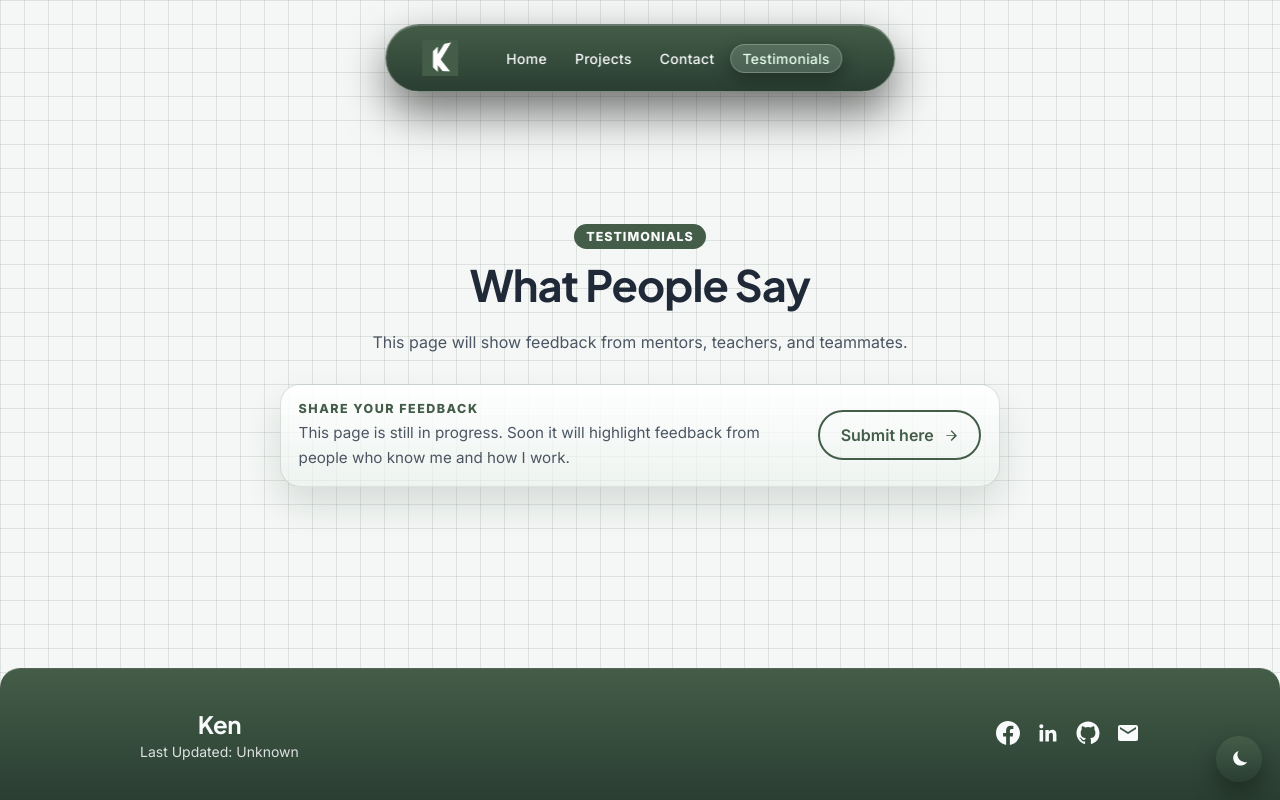
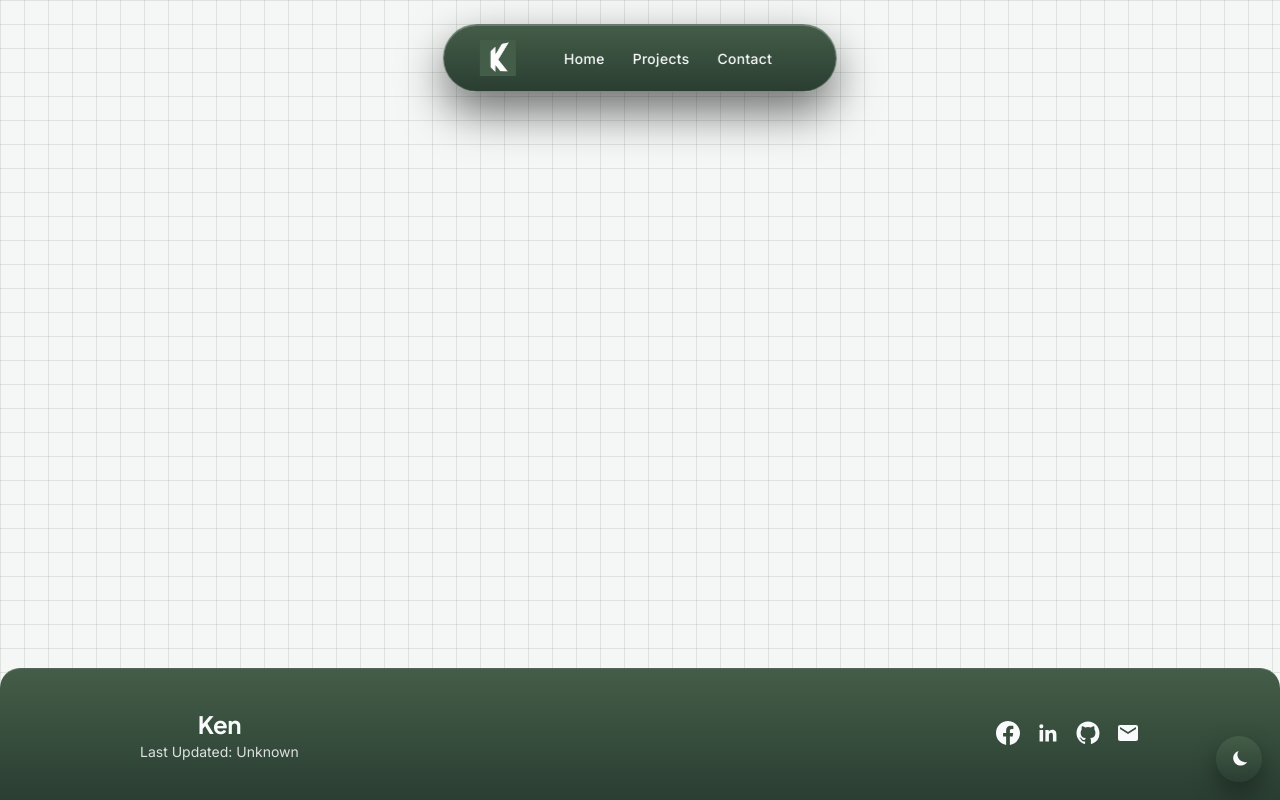
Before and after one commit to DevKennySoriano/vue-portfolio, a Vue app: page /testimonials in a window 1280 px wide. Built offline with nearby package versions, Linux system fonts and the light colour scheme.

Commit message:
removed : testimonnials page (temporary)

```diff
--- a/src/components/layout/Navbar.vue
+++ b/src/components/layout/Navbar.vue
@@ -35,16 +35,6 @@
               </svg>
             </span>
             <span class="text">Contact</span>
-          </router-link>
-        </li>
-        <li>
-          <router-link to="/testimonials">
-            <span class="icon">
-              <svg xmlns="http://www.w3.org/2000/svg" width="20" height="20" fill="currentColor" viewBox="0 0 24 24">
-                <path d="M5 5h14v10H8l-3 3V5Zm3.3 3.2a1.1 1.1 0 1 0 0 2.2 1.1 1.1 0 0 0 0-2.2Zm4 0a1.1 1.1 0 1 0 0 2.2 1.1 1.1 0 0 0 0-2.2Zm4 0a1.1 1.1 0 1 0 0 2.2 1.1 1.1 0 0 0 0-2.2Z"/>
-              </svg>
-            </span>
-            <span class="text">Testimonials</span>
           </router-link>
         </li>
         <li>
@@ -122,17 +112,7 @@
           <span class="text">Contact</span>
         </router-link>
       </li>
-      <li>
-        <router-link to="/testimonials">
-          <span class="icon">
-            <svg xmlns="http://www.w3.org/2000/svg" width="20" height="20" viewBox="0 0 24 24" fill="none" stroke="currentColor" stroke-width="1.9" stroke-linecap="round" stroke-linejoin="round" aria-hidden="true">
-              <path d="M5 6h14v9H8l-3 3V6z" />
-              <path d="M8.5 9.8h.01M12 9.8h.01M15.5 9.8h.01" />
-            </svg>
-          </span>
-          <span class="text">Testimonials</span>
-        </router-link>
-      </li>
+
     </ul>
   </nav>
 
--- a/src/components/ui/contactpage-end.vue
+++ b/src/components/ui/contactpage-end.vue
@@ -5,9 +5,8 @@
   <section class="collab" data-aos="fade-up" data-aos-duration="900" data-aos-once="true">
     <h2 class="title">Want to hear what people say?</h2>
     <p class="text">
-      Check out testimonials from mentors, teachers, and teammates to see how I work and collaborate.
+      Reach out to request references or feedback from mentors and collaborators.
     </p>
-    <router-link to="/testimonials" class="cta">View testimonials</router-link>
   </section>
 </template>
 
--- a/src/css/views/testimonials.css
+++ /dev/null
@@ -1,140 +0,0 @@
-.testimonials-page {
-  max-width: 1080px;
-  margin: 120px auto 90px;
-  padding: 0 1rem;
-}
-
-.testimonials-hero {
-  margin: 0 auto 2rem;
-  max-width: 760px;
-  text-align: center;
-}
-
-.eyebrow {
-  display: inline-block;
-  margin: 0 0 0.5rem;
-  padding: 0.3rem 0.75rem;
-  border-radius: 999px;
-  font-size: 0.78rem;
-  letter-spacing: 0.08em;
-  font-weight: 800;
-  text-transform: uppercase;
-  color: var(--text-inverse);
-  background: var(--surface-strong);
-}
-
-h1 {
-  margin: 0;
-  font-size: clamp(1.8rem, 3.7vw, 2.7rem);
-  color: var(--text);
-}
-
-.intro {
-  margin: 1rem auto 0;
-  max-width: 680px;
-  color: var(--text-muted);
-  line-height: 1.75;
-  font-size: 1rem;
-}
-
-.submit-card {
-  display: flex;
-  align-items: center;
-  justify-content: space-between;
-  flex-wrap: nowrap;
-  gap: 1rem;
-  margin: 1.75rem auto 0;
-  max-width: 720px;
-  padding: 1rem 1.1rem;
-  border: 1px solid var(--border);
-  border-radius: 20px;
-  background:
-    linear-gradient(180deg, color-mix(in srgb, var(--bg-elevated) 96%, transparent), color-mix(in srgb, var(--bg-soft) 58%, transparent));
-  box-shadow: var(--shadow);
-  text-align: left;
-}
-
-.submit-copy {
-  flex: 1;
-  min-width: 0;
-}
-
-.submit-label {
-  margin: 0;
-  font-size: 0.78rem;
-  font-weight: 800;
-  letter-spacing: 0.12em;
-  text-transform: uppercase;
-  color: var(--surface-strong);
-}
-
-.submit-text {
-  margin: 0.35rem 0 0;
-  color: var(--text-muted);
-  font-size: 0.95rem;
-  line-height: 1.6;
-}
-
-.submit-link {
-  display: inline-flex;
-  align-items: center;
-  justify-content: center;
-  gap: 0.55rem;
-  flex-shrink: 0;
-  white-space: nowrap;
-  padding: 0.8rem 1.3rem;
-  border-radius: 999px;
-  border: 2px solid var(--surface-strong);
-  color: var(--surface-strong);
-  font-weight: 600;
-  text-decoration: none;
-  transition: background 0.3s ease, color 0.3s ease, transform 0.2s ease, box-shadow 0.2s ease;
-}
-
-.submit-link:hover {
-  background: var(--surface-strong);
-  color: var(--text-inverse);
-  transform: translateY(-2px);
-  box-shadow: var(--shadow);
-}
-
-.submit-link svg {
-  width: 16px;
-  height: 16px;
-  fill: currentColor;
-  transition: transform 0.2s ease;
-}
-
-.submit-link:hover svg {
-  transform: translateX(2px);
-}
-
-@media (max-width: 640px) {
-  .testimonials-page {
-    margin: 95px auto 80px;
-    padding: 0 0.8rem;
-  }
-
-  .testimonials-hero {
-    margin-bottom: 1.25rem;
-  }
-
-  .intro {
-    font-size: 0.95rem;
-  }
-
-  .submit-card {
-    flex-direction: column;
-    align-items: stretch;
-    text-align: center;
-    padding: 1rem;
-  }
-
-  .submit-copy {
-    text-align: center;
-  }
-
-  .submit-link {
-    width: 100%;
-  }
-}
--- a/src/router/index.js
+++ b/src/router/index.js
@@ -2,7 +2,6 @@ import { createRouter, createWebHistory } from 'vue-router'
 import Home from '../views/Home.vue'
 import Projects from '../views/Projects.vue'
 import Contactpage from '../views/Contactpage.vue'
-import Testimonials from '../views/Testimonials.vue'
 
 const DEFAULT_META = {
   title: 'Kenny Soriano | Portfolio',
@@ -40,15 +39,7 @@ const routes = [
     }
   },
 
-  {
-    path: '/testimonials',
-    name: 'Testimonials',
-    component: Testimonials,
-    meta: {
-      title: 'Testimonials | Kenny Soriano',
-      description: 'Read feedback from mentors, teachers, and teammates about working with Kenny Soriano on academic and development projects.'
-    }
-  },
+
 
 
  {
--- a/src/views/Testimonials.vue
+++ /dev/null
@@ -1,32 +0,0 @@
-<template>
-  <main class="testimonials-page">
-    <section class="testimonials-hero" data-aos="fade-up" data-aos-once="true">
-      <p class="eyebrow">Testimonials</p>
-      <h1>What People Say</h1>
-      <p class="intro">
-        This page will show feedback from mentors, teachers, and teammates.
-      </p>
-      <div class="submit-card">
-        <div class="submit-copy">
-          <p class="submit-label">Share Your Feedback</p>
-          <p class="submit-text">
-            This page is still in progress. Soon it will highlight feedback from people who know me and how I work.
-          </p>
-        </div>
-        <a
-          class="submit-link"
-          href="https://forms.gle/dzBi7NQGjKAZ54Dj9"
-          target="_blank"
-          rel="noopener noreferrer"
-        >
-          <span>Submit here</span>
-          <svg viewBox="0 0 24 24" aria-hidden="true">
-            <path d="M5 12h12.17l-5.58-5.59L13 5l8 8-8 8-1.41-1.41L17.17 13H5v-1Z" />
-          </svg>
-        </a>
-      </div>
-    </section>
-  </main>
-</template>
-
-<style scoped src="@/css/views/testimonials.css"></style>
```
Also changed, not shown: 1 other file (tests, documents, lock files or other folders).
